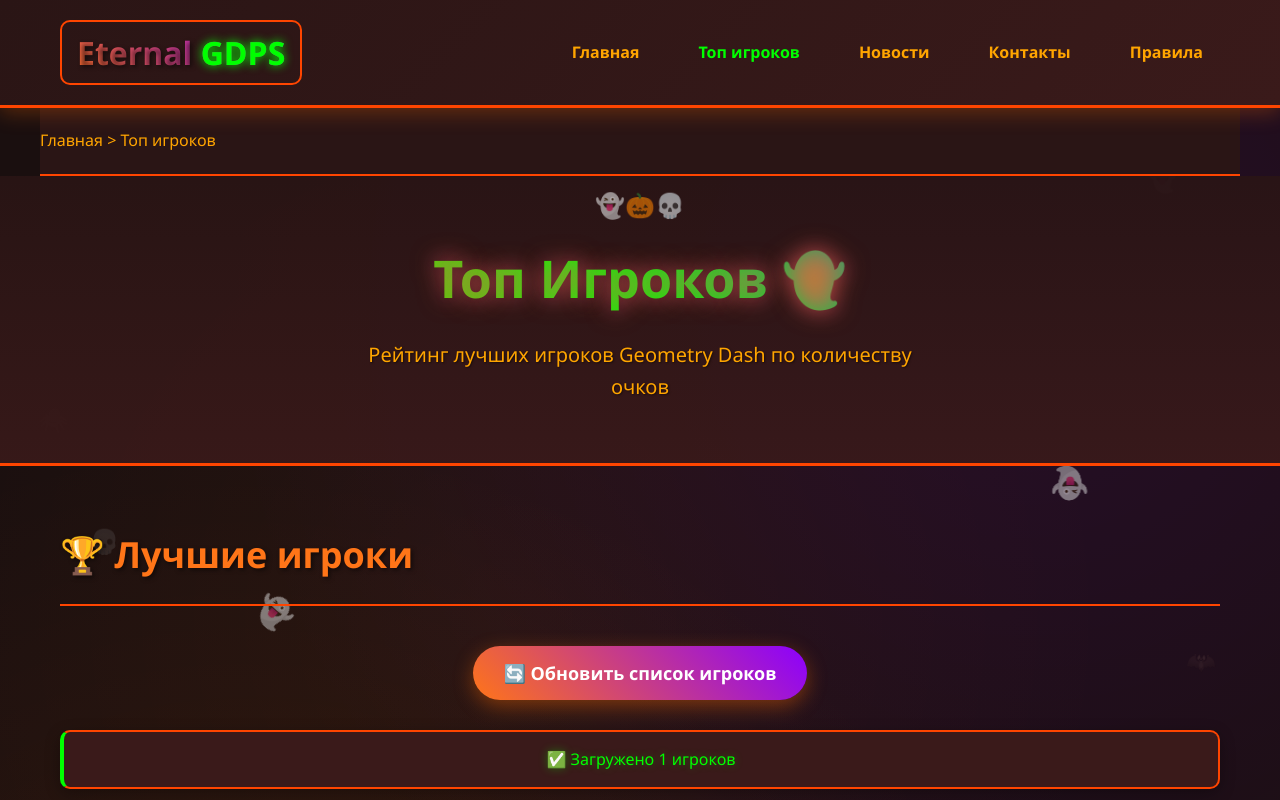
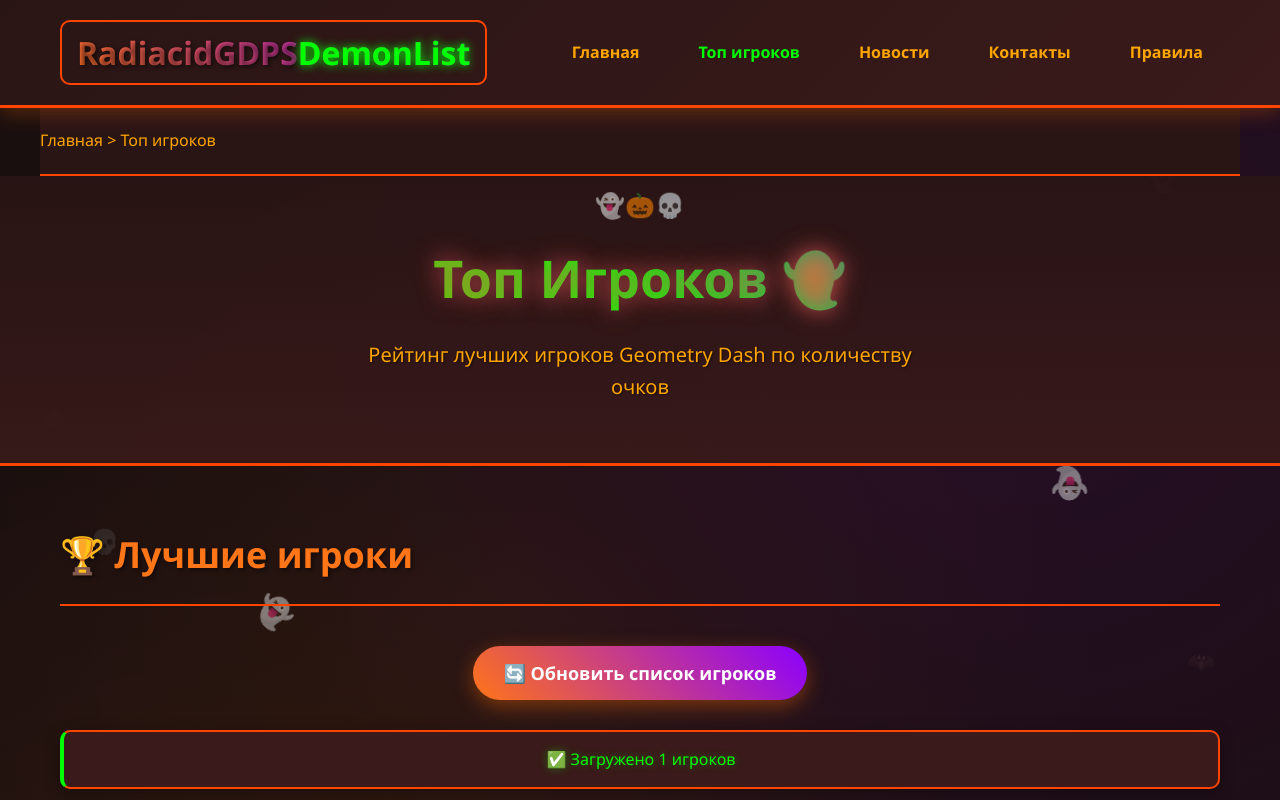
Before and after one commit to maynnank-cmyk/RadiacidGDPSDemonList, a website: page players.html in a window 1280 px wide. Shown: the top 800 px of the page. Drawn offline with Linux system fonts and the light colour scheme.

Commit message:
Update players.html

```diff
--- a/players.html
+++ b/players.html
@@ -578,7 +578,7 @@
     <header>
         <div class="container">
             <div class="header-content">
-                <a href="index.html" class="logo">Eternal <span>GDPS</span></a>
+                <a href="index.html" class="logo">RadiacidGDPS<span>DemonList</span></a>
                 <nav>
                     <ul>
                         <li><a href="index.html">Главная</a></li>
```
